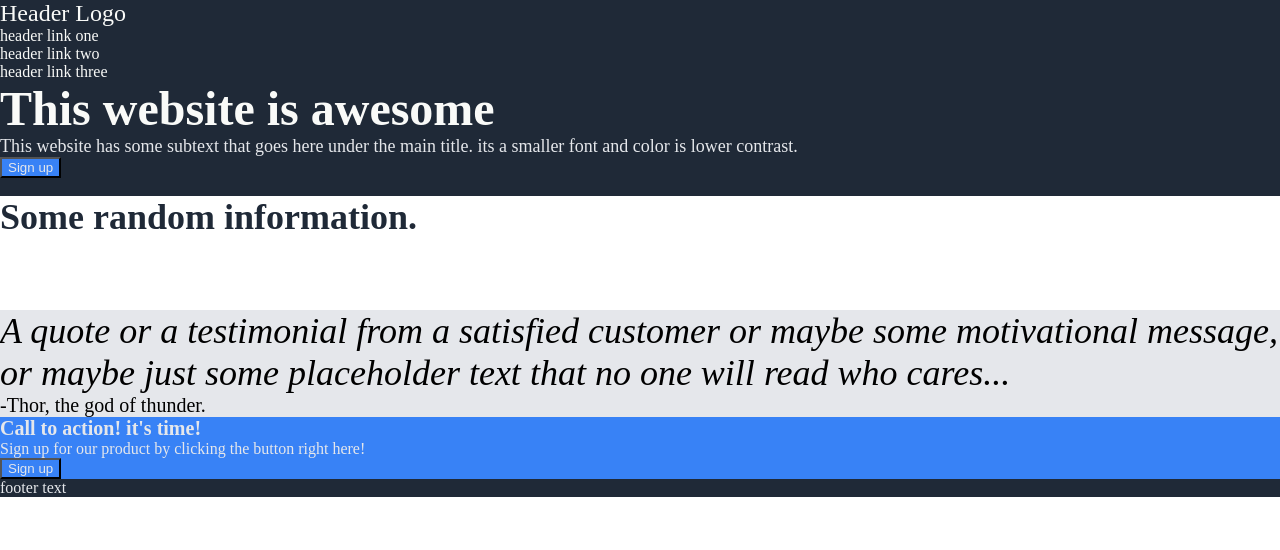
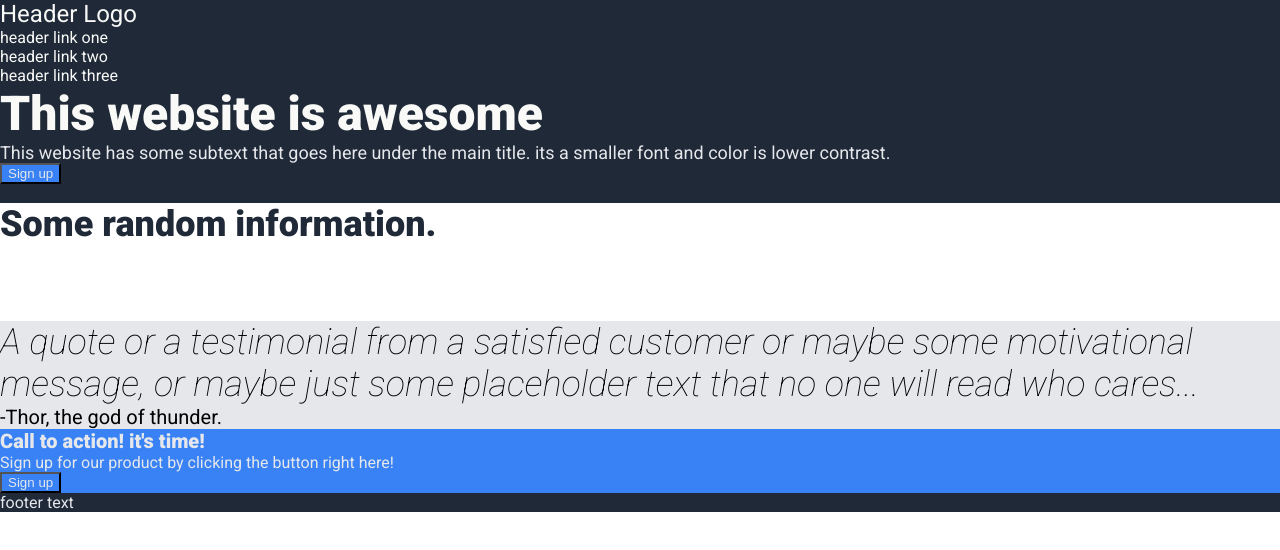
Before and after one commit to Sammy930/landing-page, a plain HTML site: page index.html in a window 1280 px wide. Drawn offline with Linux system fonts and the light colour scheme.

Commit message:
Apply font family to all text elements on the page
The 'Roboto' font family was imported and used for
ever text elements on the page

```diff
--- a/style.css
+++ b/style.css
@@ -1,3 +1,5 @@
+@import url('https://fonts.googleapis.com/css2?family=Roboto:ital,wght@0,100;0,300;0,400;0,500;0,700;0,900;1,100;1,300;1,400;1,500;1,700;1,900&display=swap');
+
 html {
     box-sizing: border-box;
   }
@@ -7,6 +9,7 @@ html {
 
 body {
     margin: 0;
+    font-family: "Roboto";
 }
 
 .hero,
```
